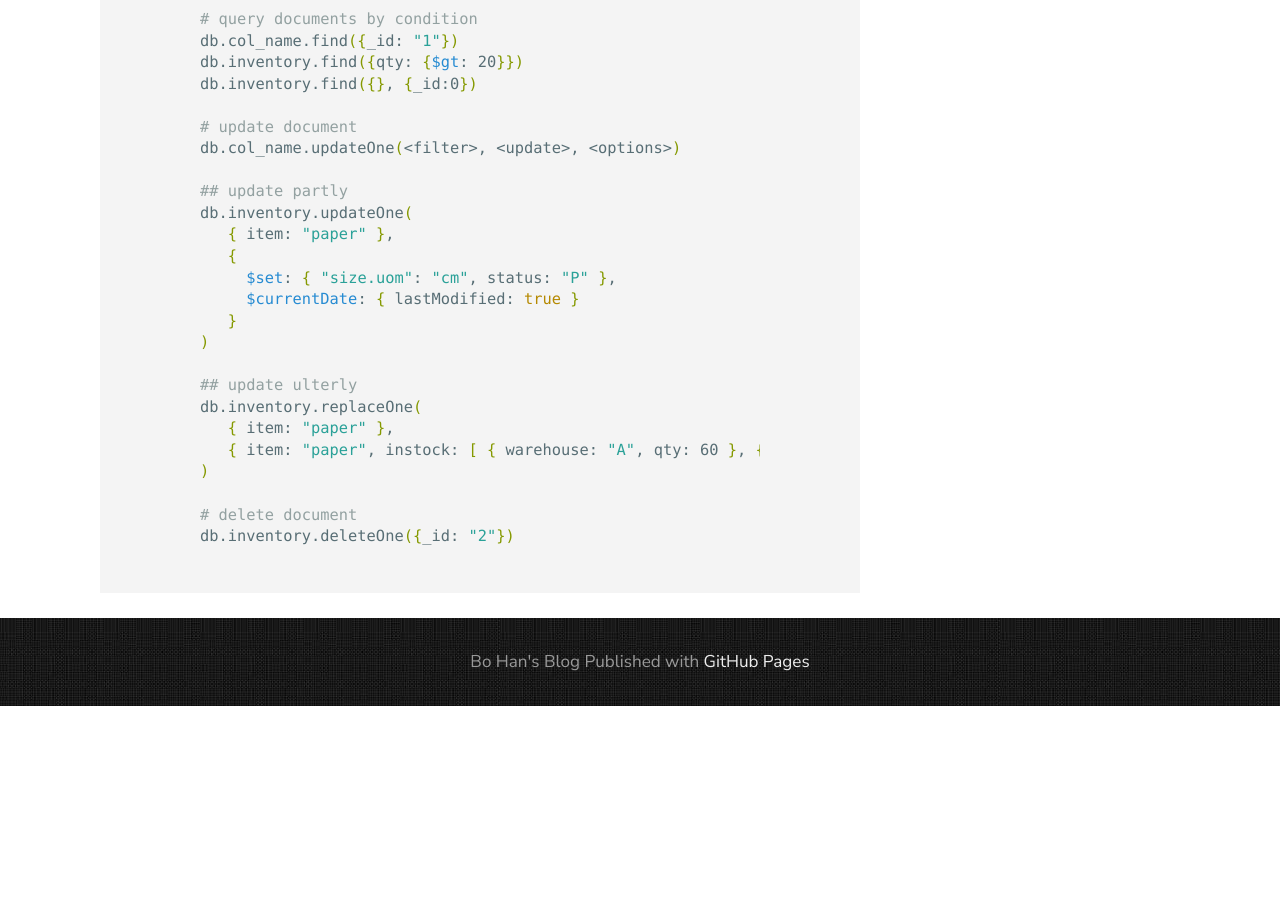
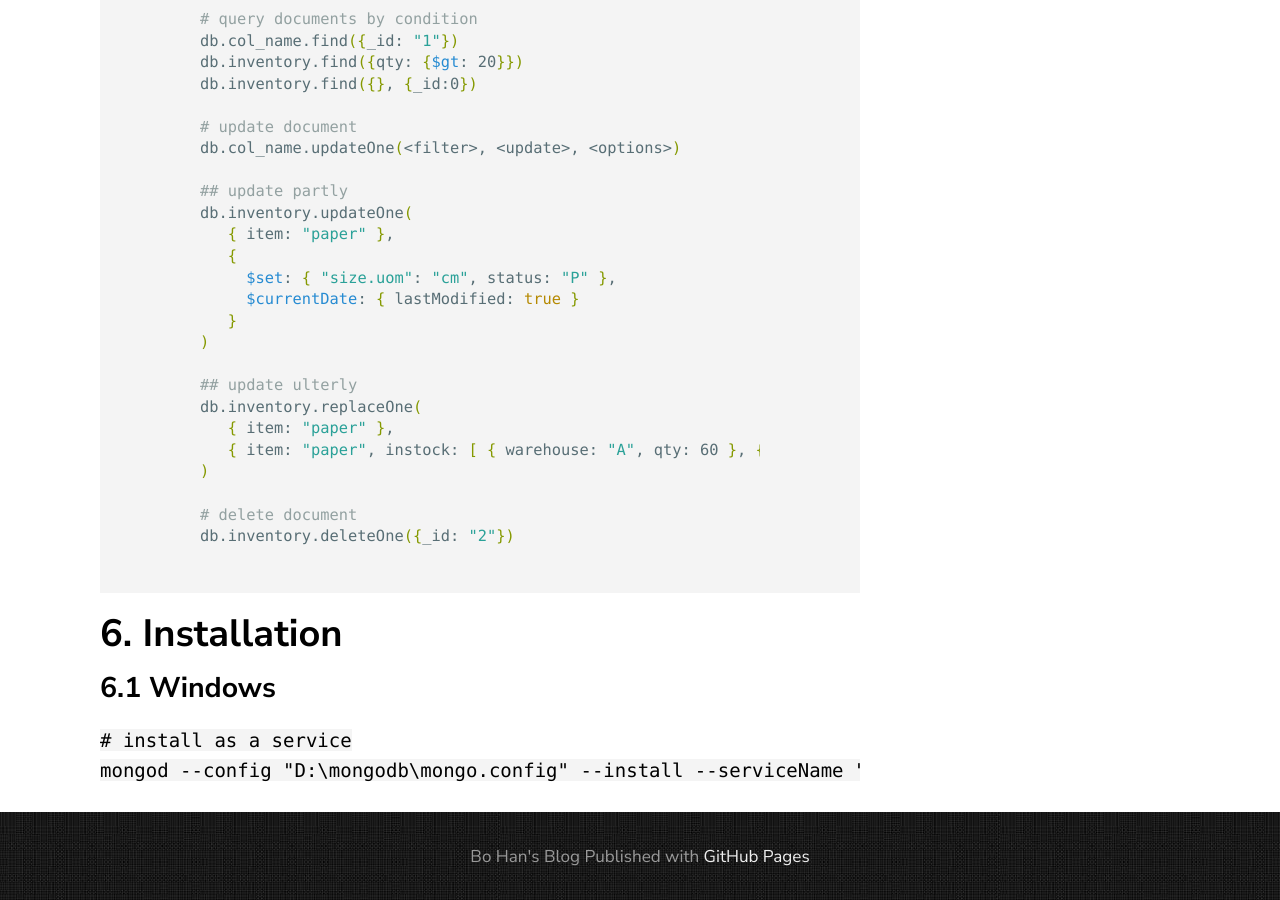
Before and after one commit to HBhakunamatata/HBhakunamatata.github.io, a Jekyll site: the page built from _posts/2025-05-25-MongoDB-01.md, in a window 1280 px wide and 900 px high, scrolled down 2764 px. Built offline with Jekyll 4.4.1, drawn with Linux system fonts in a browser that asks for light colours; comment, search, counter and statistics services are not loaded; before the commit the page ends 3470 px from its top, so only the background shows below that.

Commit message:
feat(mongodb): add installation instructions for Windows

````diff
--- a/_posts/2025-05-25-MongoDB-01.md
+++ b/_posts/2025-05-25-MongoDB-01.md
@@ -117,3 +117,12 @@ db.inventory.replaceOne(
 # delete document
 db.inventory.deleteOne({_id: "2"})
 ```
+
+# 6. Installation
+
+## 6.1 Windows
+
+```cmd
+# install as a service
+mongod --config "D:\mongodb\mongo.config" --install --serviceName "MongoDB"
+```
````
